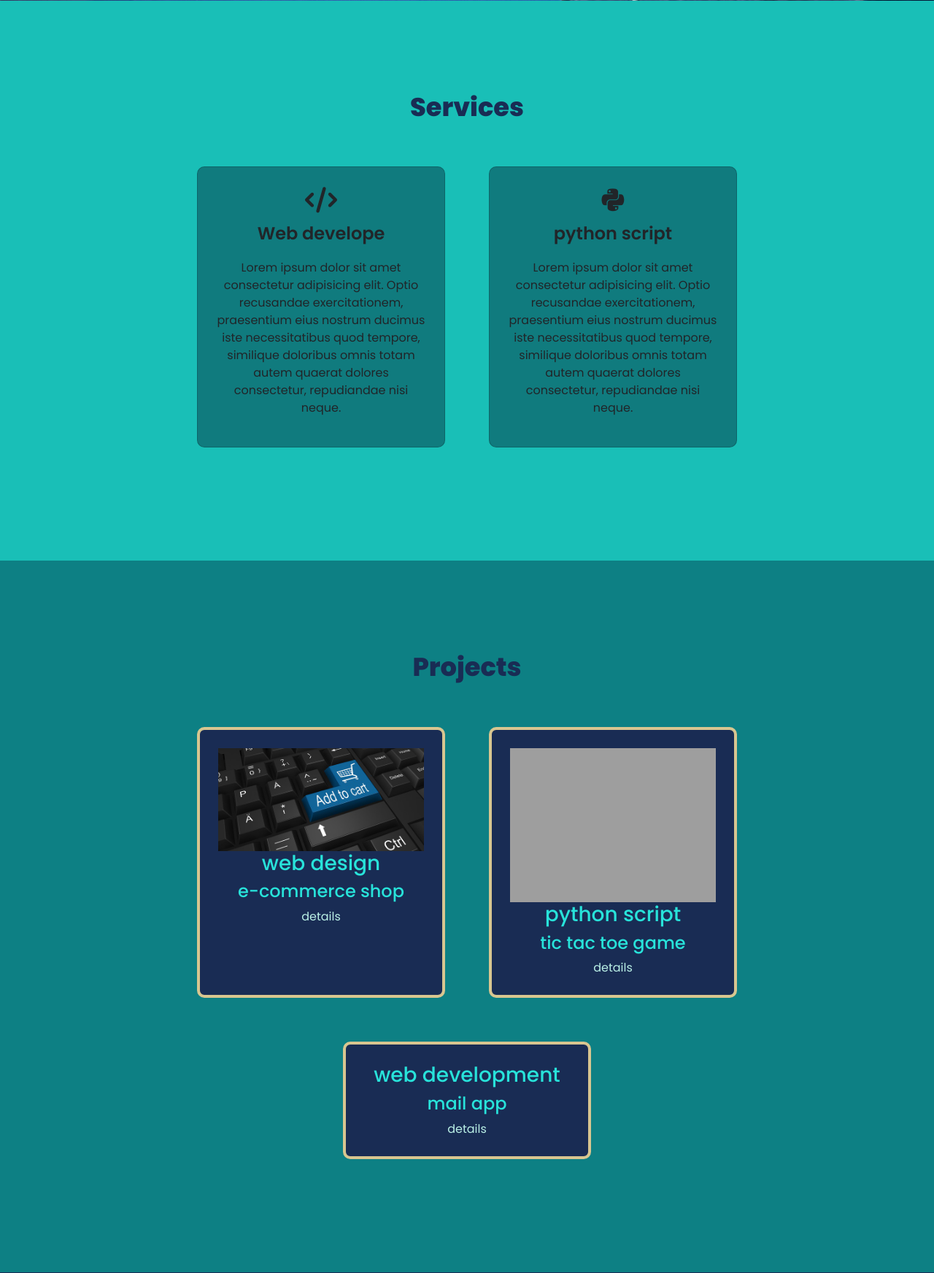
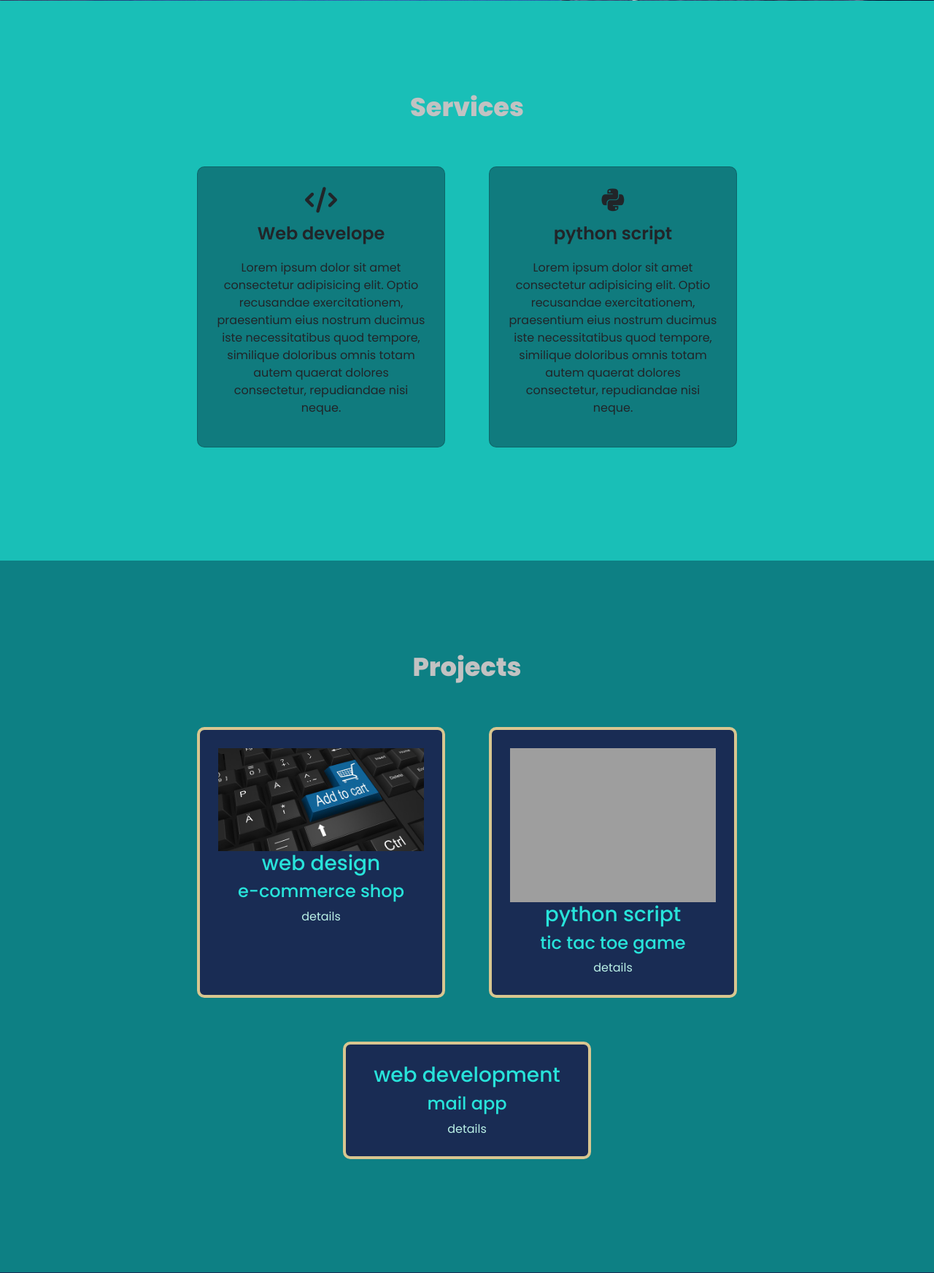
Before and after one commit to mahmoud15670/mahmoud15670.github.io, a PHP site: page / in a window 1280 px wide. Shown: the part 799-2543 px from the top of the page at 73% size. Run offline with PHP 8.4, Linux system fonts and the light colour scheme; grey boxes are pictures that could not be loaded.

Commit message:
Update style.css

```diff
--- a/style.css
+++ b/style.css
@@ -120,15 +120,13 @@ section {
     color: #e5d9b6;
 }
 
-#services .title{
-    color: #192c54;
-}
 
 .title {
     display: flex;
     justify-content: center;
     font-size: 2.2em;
     font-weight: 800;
+    color:#c2c2c2;
     margin-bottom: 30px;
 }
 
@@ -171,10 +169,6 @@ section {
 
 #projects {
     background-color: #0d8084;
-}
-
-#projects .title {
-    color: #192c54;
 }
 
 #projects .card{
```
